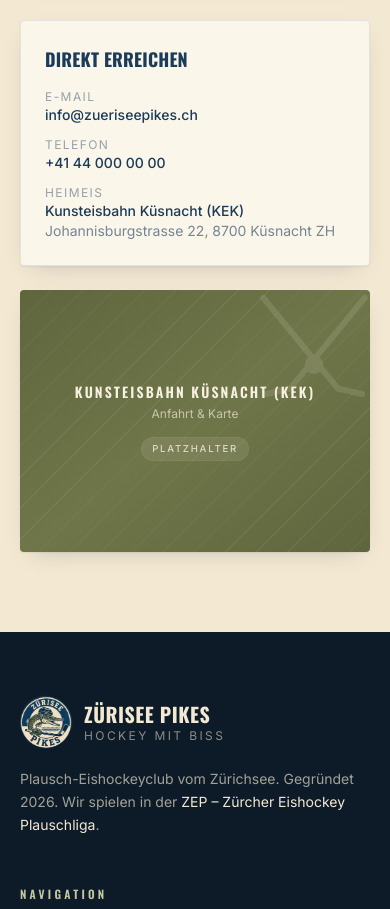
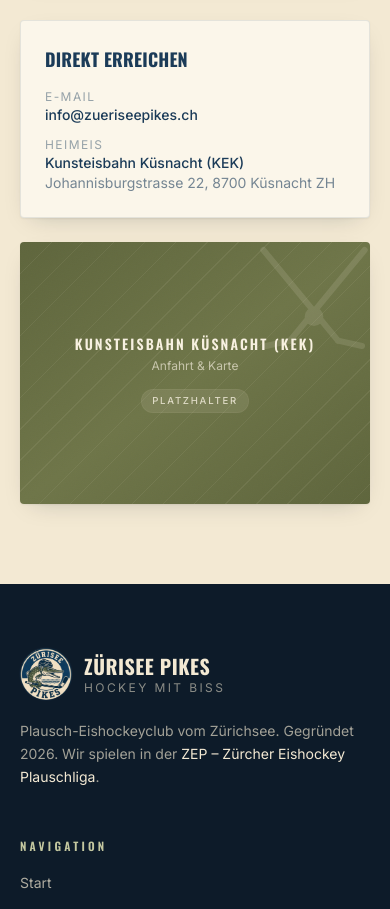
Before and after one commit to laesse10/Pikes, a Next.js app: page /mitmachen in a window 390 px wide. Shown: the part 3180-4089 px from the top of the page. Built offline with nearby package versions, Linux system fonts and the light colour scheme.

Commit message:
Remove the placeholder phone number
+41 44 000 00 00 was never a real number; it is gone from the club data,
the Impressum and the contact box on /mitmachen.

```diff
--- a/app/(site)/impressum/page.tsx
+++ b/app/(site)/impressum/page.tsx
@@ -35,8 +35,6 @@ export default function ImpressumPage() {
             <h2>Kontakt</h2>
             <p>
               E-Mail: <a href={`mailto:${club.email}`}>{club.email}</a>
-              <br />
-              Telefon: {club.phone}
               <br />
               Web: www.zueriseepikes.ch
             </p>
--- a/app/(site)/mitmachen/page.tsx
+++ b/app/(site)/mitmachen/page.tsx
@@ -87,10 +87,6 @@ export default function JoinPage() {
                   <a href={`mailto:${club.email}`} className="link-underline font-medium text-navy">{club.email}</a>
                 </li>
                 <li>
-                  <span className="block text-xs uppercase tracking-[0.12em] text-navy/45">Telefon</span>
-                  <a href={`tel:${club.phone.replace(/\s/g, "")}`} className="link-underline font-medium text-navy">{club.phone}</a>
-                </li>
-                <li>
                   <span className="block text-xs uppercase tracking-[0.12em] text-navy/45">Heimeis</span>
                   <span className="font-medium text-navy">{club.homeRink}</span>
                   <span className="block text-navy/60">{club.homeRinkAddress}</span>
--- a/lib/data.ts
+++ b/lib/data.ts
@@ -16,7 +16,6 @@ export const club = {
   homeRink: "Kunsteisbahn Küsnacht (KEK)",
   homeRinkAddress: "Johannisburgstrasse 22, 8700 Küsnacht ZH",
   email: "info@zueriseepikes.ch",
-  phone: "+41 44 000 00 00",
   region: "Zürichsee, Kanton Zürich",
   colors: ["Navy", "Crème", "Oliv"],
 } as const;
```
